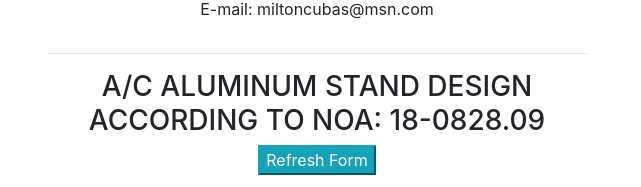
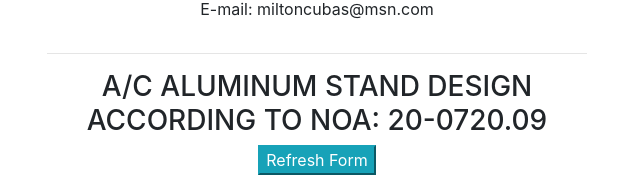
Before and after one commit to acuba001/F-L-A-C-Aluminum-Stand-Design-NOA, a React (Create React App) app: page / in a window 1280 px wide. Shown: the part 267-454 px from the top of the page, without its empty margins (323-964 px from the left). Built offline with nearby package versions, Linux system fonts and the light colour scheme.

Commit message:
Changed NOA number

```diff
--- a/src/components/designs/ACAluminumStand/ACAluminumStand.js
+++ b/src/components/designs/ACAluminumStand/ACAluminumStand.js
@@ -105,7 +105,7 @@ export default class ACAluminumStand extends Component {
               <Header/>
               <hr/>
               <div className="row justify-content-center text-center">
-                <h3>A/C ALUMINUM STAND DESIGN ACCORDING TO NOA: 18-0828.09</h3>
+                <h3>A/C ALUMINUM STAND DESIGN ACCORDING TO NOA: 20-0720.09</h3>
                 <button className="btn-info" onClick={onRefreshClick}>Refresh Form</button>
               </div>
               <hr/>
```
